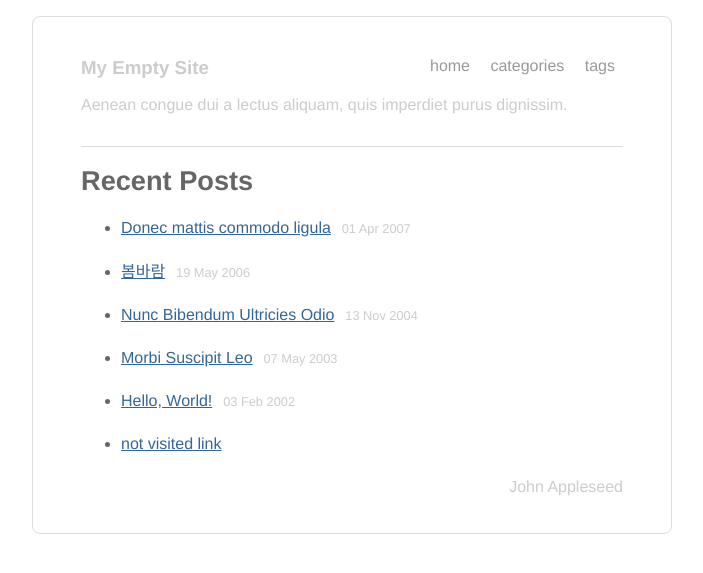
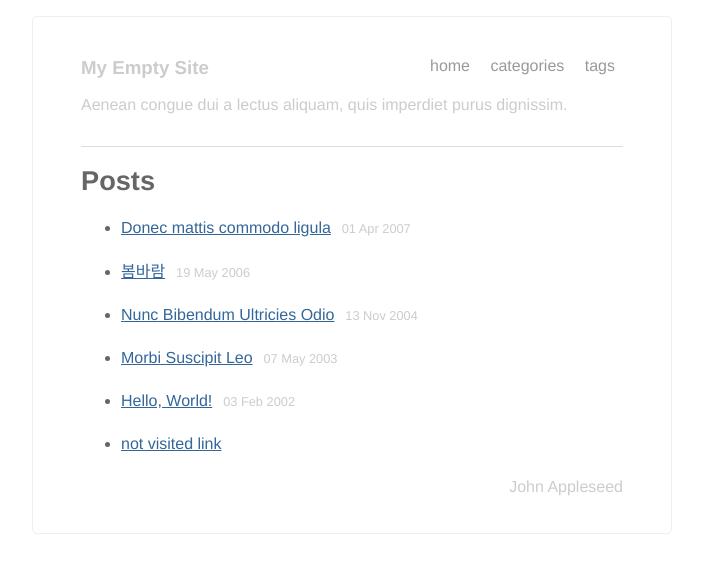
Before and after one commit to rakjin/empty-jekyll-site, a Jekyll site: the page built from index.md, in a window 1280 px wide. Shown: the top 573 px of the page, without its empty margins (288-991 px from the left). Built offline with Jekyll 4.4.1, drawn with Linux system fonts in a browser that asks for light colours.

Commit message:
(trivial) css and index title

```diff
--- a/index.md
+++ b/index.md
@@ -1,6 +1,6 @@
 ---
 ---
-# Recent Posts
+# Posts
 
 {% for post in site.posts %}
   - {% include link_to_post.html post=post %}
--- a/res/base.css
+++ b/res/base.css
@@ -25,8 +25,8 @@ p { line-height: 1.7; }
 	margin: 1em auto;
 	padding: 2em 3em 1em;
 	max-width: 40em;
-	border: 1px solid #ddd;
-	border-radius: .5em;
+	border: 1px solid #eee;
+	border-radius: .3em;
 }
 	header,
 	header a:link,
```
